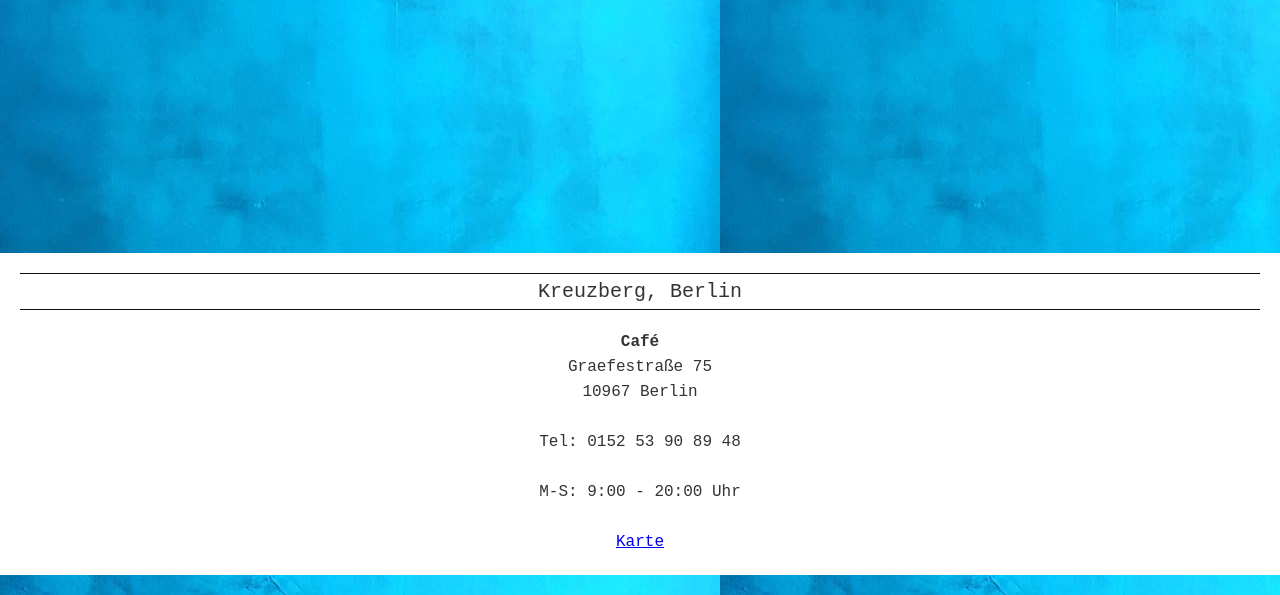
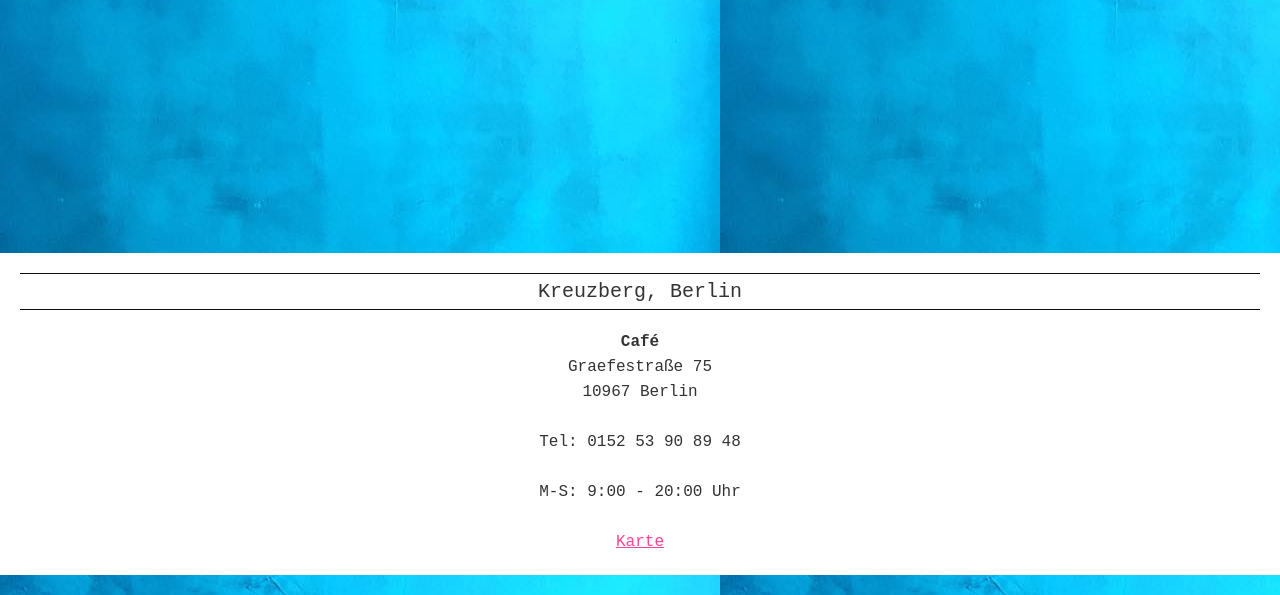
Before and after one commit to markusfreundorfer/cafe-frida-berlin, a website: page index.html in a window 1280 px wide. Shown: the part 699-1294 px from the top of the page. Drawn offline with Linux system fonts and the light colour scheme.

Commit message:
lazy load and styles

```diff
--- a/index.html
+++ b/index.html
@@ -56,7 +56,7 @@
                 M-S: 9:00 - 20:00 Uhr
                 <br>
                 <br>
-                <a href="https://goo.gl/maps/iKK9ug2YCd62">Karte</a>
+                <a style="color: #fe4495" href="https://goo.gl/maps/iKK9ug2YCd62">Karte</a>
 
             </p>
         </div>
```
